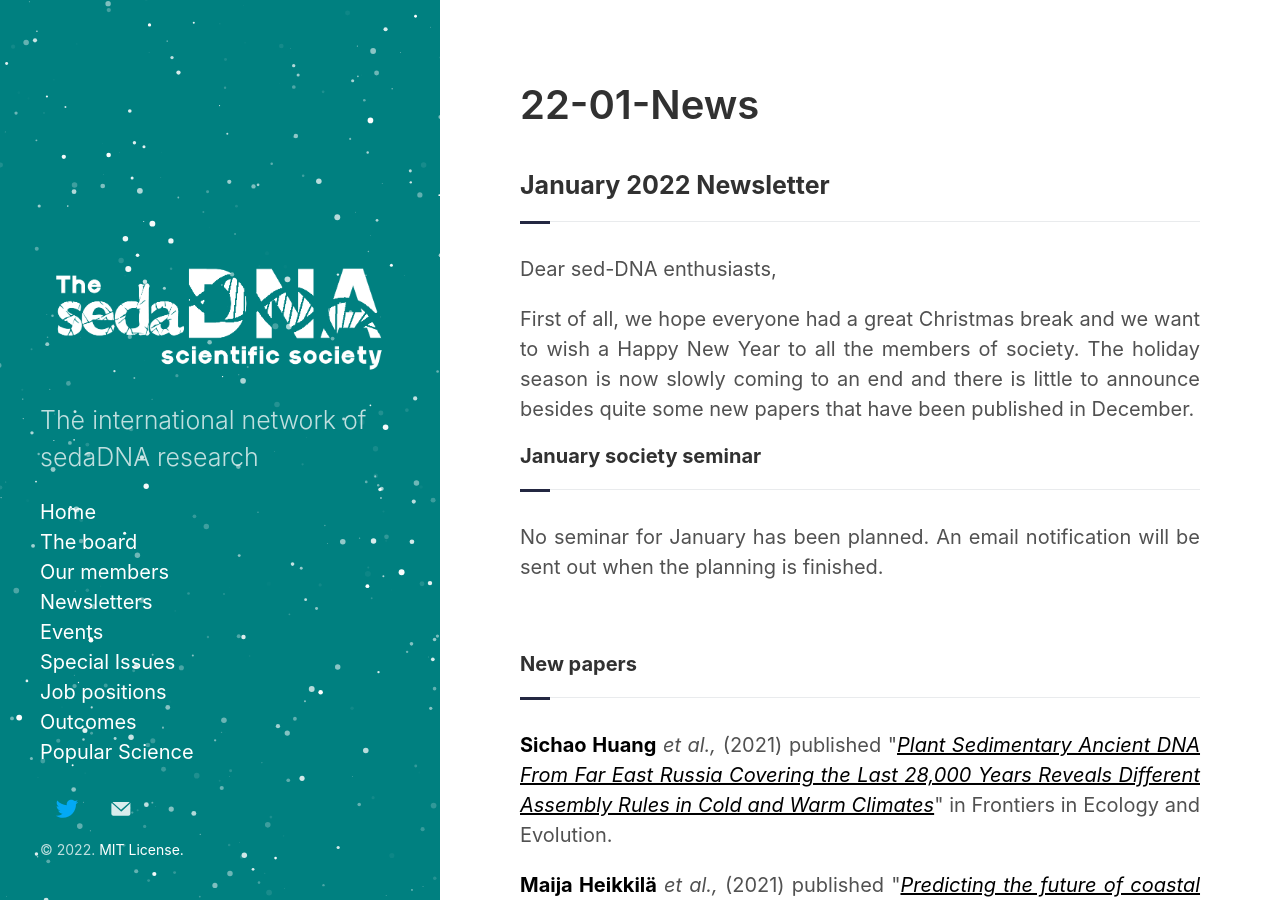
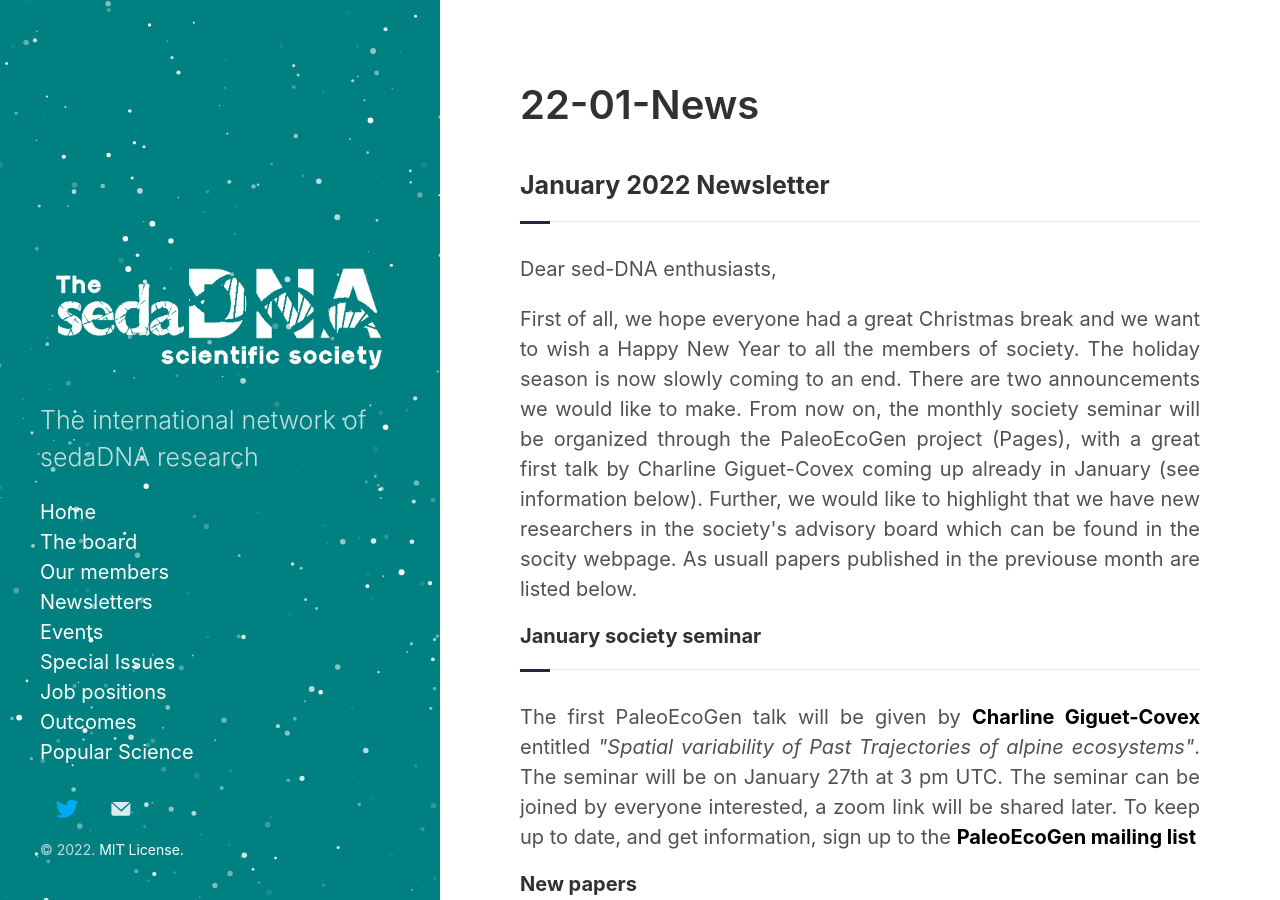
Before and after one commit to sedadna/sedadna.github.io, a Jekyll site: the page built from category/news/22-01.md, in a window 1280 px wide and 900 px high. Built offline with Jekyll 4.4.1, drawn with Linux system fonts in a browser that asks for light colours.

Commit message:
Update 22-01.md

```diff
--- a/category/news/22-01.md
+++ b/category/news/22-01.md
@@ -10,14 +10,13 @@ title: 22-01-News
 
 <p>Dear sed-DNA enthusiasts,</p>
 
-
 <div class="intro">
-  <p>First of all, we hope everyone had a great Christmas break and we want to wish a Happy New Year to all the members of society. The holiday season is now slowly coming to an end and there is little to announce besides quite some new papers that have been published in December.</p>
+<p>First of all, we hope everyone had a great Christmas break and we want to wish a Happy New Year to all the members of society. The holiday season is now slowly coming to an end. There are two announcements we would like to make. From now on, the monthly society seminar will be organized through the PaleoEcoGen project (Pages), with a great first talk by Charline Giguet-Covex coming up already in January (see information below). Further, we would like to highlight that we have new researchers in the society's advisory board which can be found in the socity webpage. As usuall papers published in the previouse month are listed below.</p>
 
 <div class="intro">
 <h4 class="section-title underline">January society seminar</h4>
-<p> No seminar for January has been planned. An email notification will be sent out when the planning is finished.</p>
-<br>
+<p>The first PaleoEcoGen talk will be given by <a href="https://scholar.google.fr/citations?user=AN0gYZIAAAAJ&hl=en&oi=ao" target="_blank"><b>Charline Giguet-Covex</b></a> entitled <i> "Spatial variability of Past Trajectories of alpine ecosystems"</i>. The seminar will be on January 27th at 3 pm UTC. The seminar can be joined by everyone interested, a zoom link will be shared later. To keep up to date, and get information, sign up to the <a href="https://listserv.unibe.ch/mailman/listinfo/paleoecogen.pages" target="_blank"><b>PaleoEcoGen mailing list</b></a>
+
 <div class="intro">
 <h4 class="section-title underline">New papers</h4>
 
```
